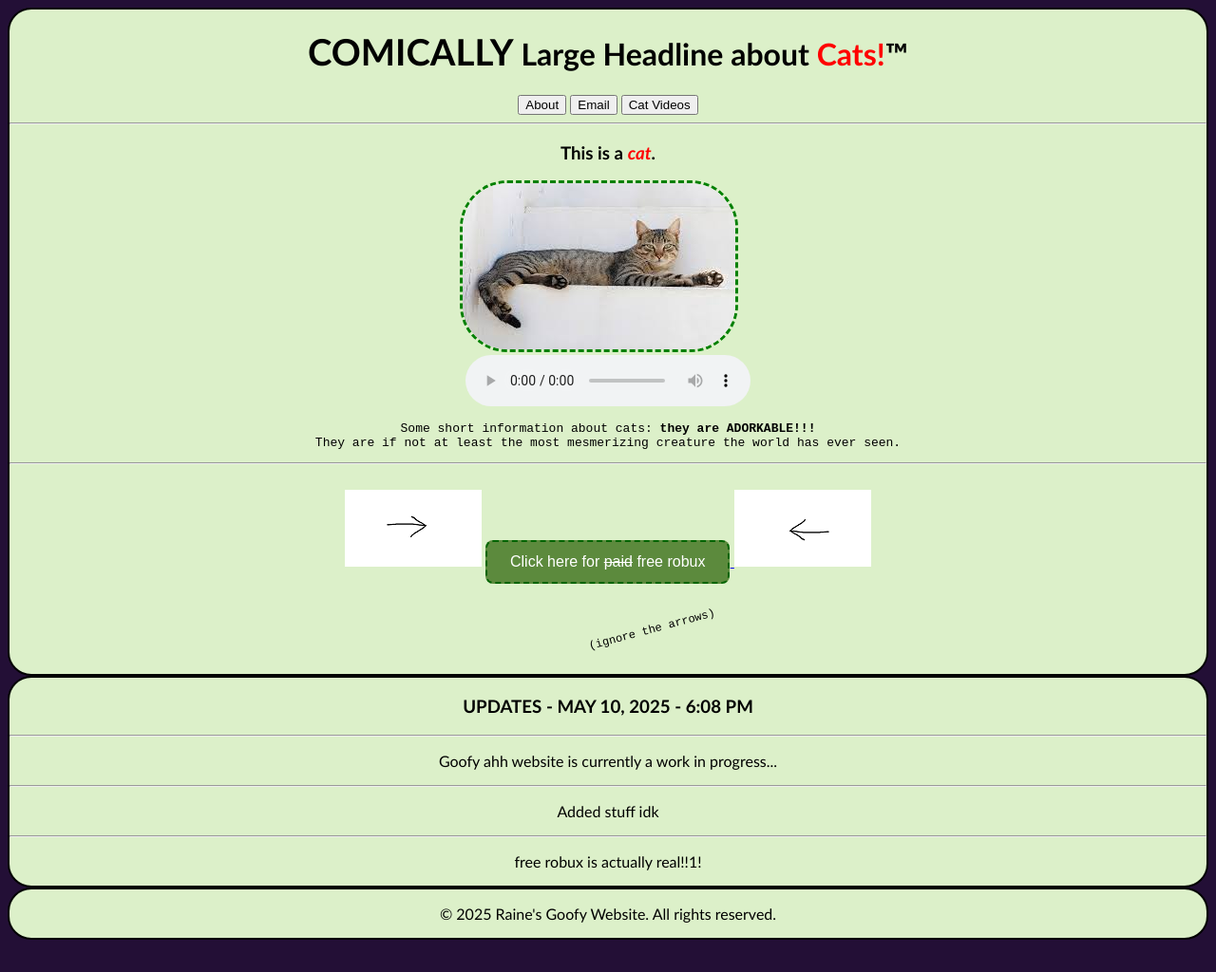
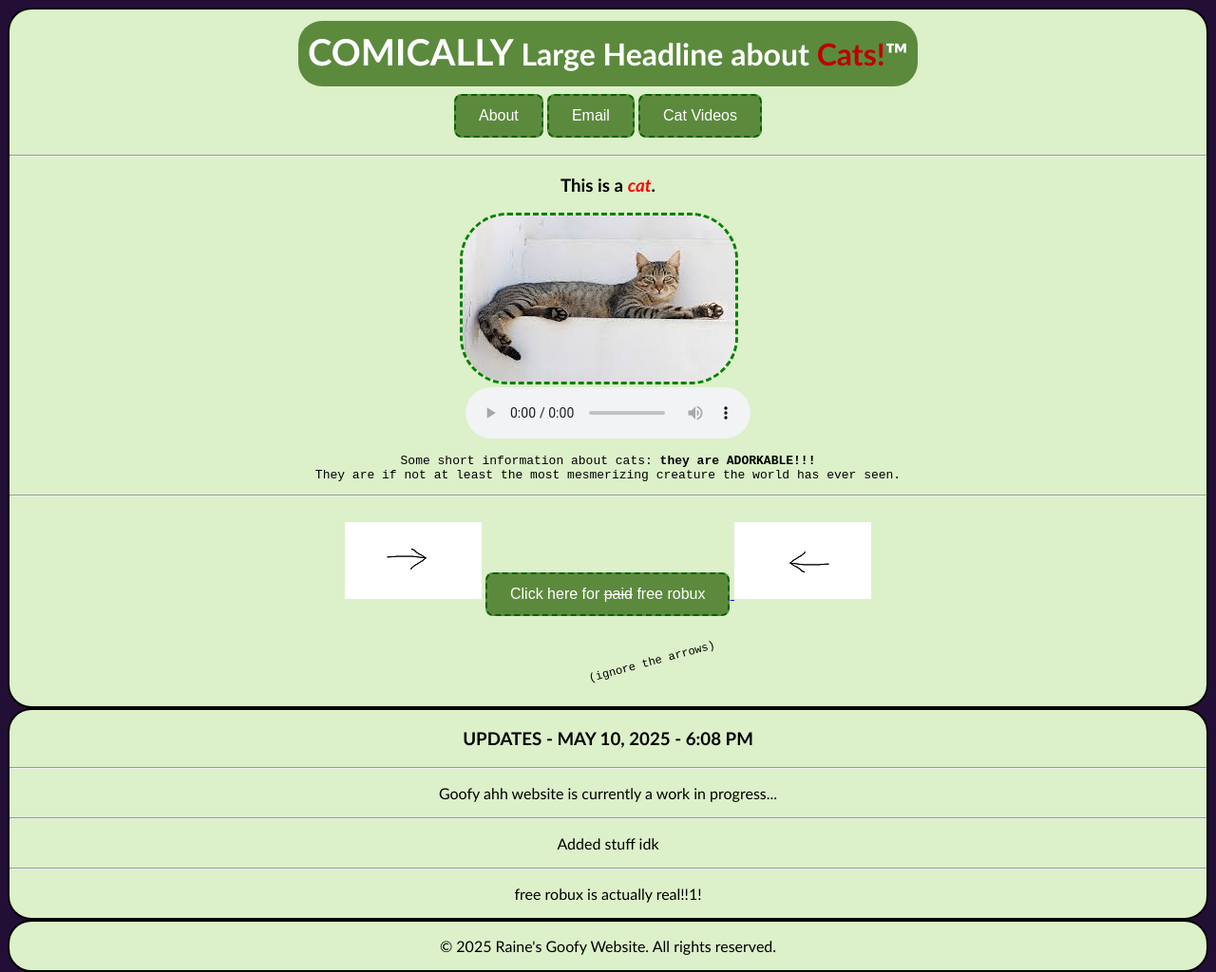
Before and after one commit to Reinne1907/Personal-Website, a plain HTML site: page index.html in a window 1280 px wide. Shown: the whole page at 95% size. Before the commit the page ends 998 px from the top, so only its background shows below. Drawn offline with Linux system fonts and the light colour scheme.

Commit message:
Update style.css

```diff
--- a/style.css
+++ b/style.css
@@ -4,8 +4,18 @@ body {
     font-family:'Trebuchet MS', 'Lucida Sans Unicode', 'Lucida Grande', 'Lucida Sans', Arial, sans-serif
 }
 
+#title {
+    border-style: dotted;
+    border-color: green;
+    border-radius: 50px;
+    padding: 15px 10px;
+    border-radius: 25px;
+    border: none;
+    background-color: rgb(92, 138, 61);
+    color: white;
+}
 #cat_under {
-    color: hsl(0, 100%, 50%);
+    color: rgb(189, 1, 1);
 }
 
 .header_bar{
@@ -58,3 +68,16 @@ body {
     cursor: pointer;
 
 }
+
+.dbutton {
+    margin-bottom: 10px;
+    float: initial;
+    border-style: dashed;
+    border-color: darkgreen;
+    padding: 12px 24px;
+    border-radius: 8px;
+    background-color: rgb(92, 138, 61);
+    color: white;
+    font-size: 16px;
+    cursor: pointer;
+}
```
